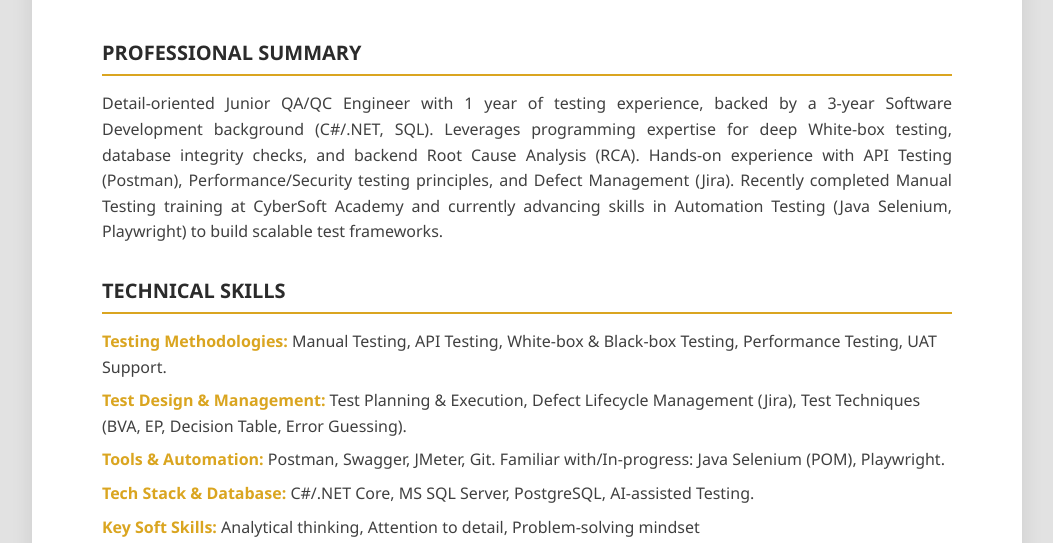
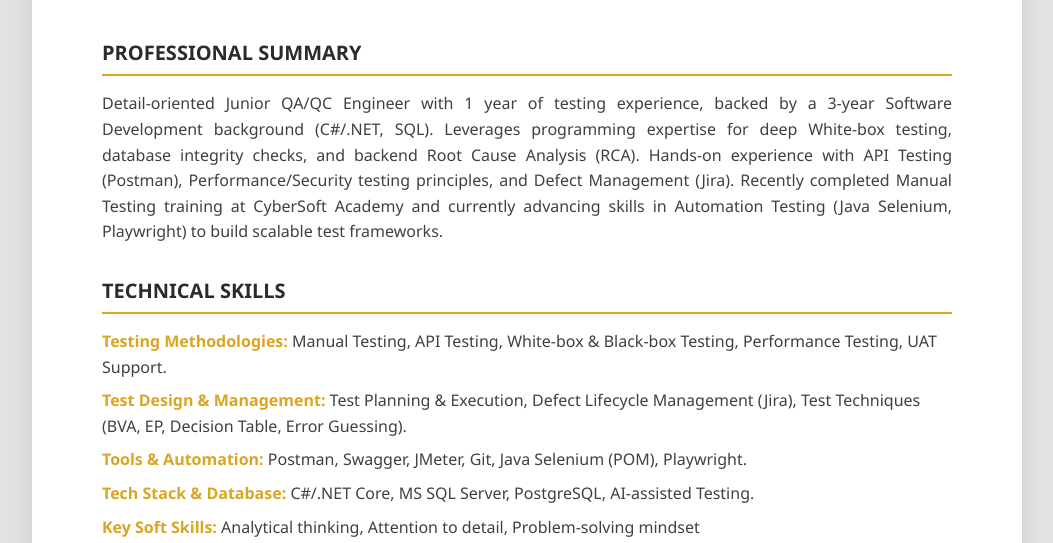
Before and after one commit to vibechunny/My-Profile, a website built with webpack: page index.html in a window 1280 px wide. Shown: the part 257-800 px from the top of the page, without its empty margins (113-1166 px from the left). Built offline with nearby package versions, Linux system fonts and the light colour scheme.

Commit message:
change technical skill

```diff
--- a/index.html
+++ b/index.html
@@ -153,7 +153,7 @@
     <div class="section-title">Technical Skills</div>
     <div class="skill-item"><strong>Testing Methodologies:</strong> Manual Testing, API Testing, White-box & Black-box Testing, Performance Testing, UAT Support.</div>
     <div class="skill-item"><strong>Test Design & Management:</strong> Test Planning & Execution, Defect Lifecycle Management (Jira), Test Techniques (BVA, EP, Decision Table, Error Guessing).</div>
-    <div class="skill-item"><strong>Tools & Automation:</strong> Postman, Swagger, JMeter, Git. Familiar with/In-progress: Java Selenium (POM), Playwright.</div>
+    <div class="skill-item"><strong>Tools & Automation:</strong> Postman, Swagger, JMeter, Git, Java Selenium (POM), Playwright.</div>
     <div class="skill-item"><strong>Tech Stack & Database:</strong> C#/.NET Core, MS SQL Server, PostgreSQL, AI-assisted Testing.</div>
     <div class="skill-item"><strong>Key Soft Skills:</strong> Analytical thinking, Attention to detail, Problem-solving mindset</div>
   </div>
```
